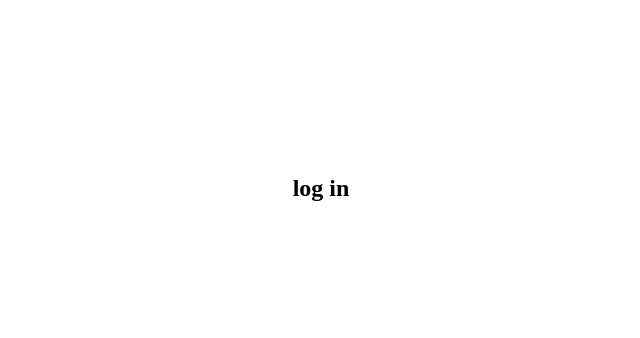
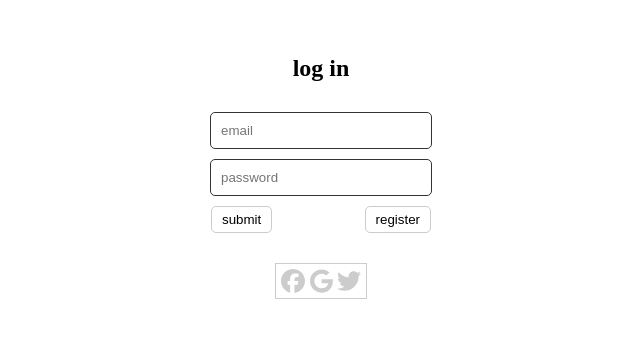
Before and after one commit to ashoaghajan/appartment_items_vite, a React (Vite) app: page /login in a window 1280 px wide. Shown: the part 220-558 px from the top of the page, without its empty margins (327-967 px from the left). Built offline with nearby package versions, Linux system fonts and the light colour scheme.

Commit message:
app_items#2: UI created for login page

```diff
--- /dev/null
+++ b/src/components/Login/LoginForm.tsx
@@ -0,0 +1,34 @@
+import React from "react";
+import {
+  faFacebook,
+  faGoogle,
+  faTwitter,
+} from "@fortawesome/free-brands-svg-icons";
+import { ButtonsWrapper, SocialIcon, SocialIconsWrapper } from "./styles";
+import {
+  StyledButton,
+  StyledForm,
+  StyledInput,
+} from "../core/styledComponents";
+
+interface LoginFormProps {}
+
+const LoginForm: React.FC<LoginFormProps> = () => {
+  return (
+    <StyledForm>
+      <StyledInput type="text" placeholder="email" />
+      <StyledInput type="password" placeholder="password" />
+      <ButtonsWrapper>
+        <StyledButton>submit</StyledButton>
+        <StyledButton>register</StyledButton>
+      </ButtonsWrapper>
+      <SocialIconsWrapper>
+        <SocialIcon icon={faFacebook} />
+        <SocialIcon icon={faGoogle} />
+        <SocialIcon icon={faTwitter} />
+      </SocialIconsWrapper>
+    </StyledForm>
+  );
+};
+
+export default LoginForm;
--- /dev/null
+++ b/src/components/Login/styles.ts
@@ -0,0 +1,30 @@
+import { styled } from "styled-components";
+import { pxToRem } from "../../utils/styleHelpers";
+import { FontAwesomeIcon } from "@fortawesome/react-fontawesome";
+
+export const ButtonsWrapper = styled.div`
+  width: 100%;
+  display: flex;
+  align-items: center;
+  justify-content: space-between;
+  gap: ${pxToRem(50)};
+`;
+
+export const SocialIconsWrapper = styled.div`
+  display: flex;
+  gap: ${pxToRem(5)};
+  margin-top: ${pxToRem(30)};
+  padding: ${pxToRem(5)};
+  border: ${pxToRem(1)} solid ${({ theme }) => theme.colors.light_gray};
+`;
+
+export const SocialIcon = styled(FontAwesomeIcon)`
+  font-size: ${pxToRem(24)};
+  color: ${({ theme }) => theme.colors.light_gray};
+  cursor: pointer;
+
+  &:hover {
+    color: ${({ theme }) => theme.colors.primary_light};
+    background-color: ${({ theme }) => theme.colors.light_gray};
+  }
+`;
--- /dev/null
+++ b/src/components/core/styledComponents.ts
@@ -0,0 +1,33 @@
+import { styled } from "styled-components";
+import { pxToRem } from "../../utils/styleHelpers";
+
+export const StyledForm = styled.form`
+  display: flex;
+  flex-direction: column;
+  align-items: center;
+  height: ${pxToRem(200)};
+  width: ${pxToRem(220)};
+  padding: ${pxToRem(20)};
+`;
+
+export const StyledInput = styled.input`
+  width: calc(100% - ${pxToRem(20)});
+  border: ${pxToRem(1)} solid ${({ theme }) => theme.colors.dark_gray};
+  border-radius: ${pxToRem(5)};
+  margin-bottom: ${pxToRem(10)};
+  padding: ${pxToRem(10)};
+`;
+
+export const StyledButton = styled.button`
+  padding: ${pxToRem(5)} ${pxToRem(10)};
+  border: ${pxToRem(1)} solid ${({ theme }) => theme.colors.light_gray};
+  border-radius: ${pxToRem(5)};
+  background-color: transparent;
+  cursor: pointer;
+  transition: background-color 0.3s ease, color 0.3s ease;
+
+  &:hover {
+    background-color: ${({ theme }) => theme.colors.light_gray};
+    color: ${({ theme }) => theme.colors.primary_light};
+  }
+`;
--- a/src/pages/LoginPage.tsx
+++ b/src/pages/LoginPage.tsx
@@ -1,6 +1,7 @@
 import React from "react";
 import { StyledH2 } from "../components/core/typography";
 import { BaseContainer } from "../containers/BaseContainer";
+import LoginForm from "../components/Login/LoginForm";
 
 interface LoginPageProps {}
 
@@ -8,6 +9,7 @@ export const LoginPage: React.FC<LoginPageProps> = () => {
   return (
     <BaseContainer>
       <StyledH2>log in</StyledH2>
+      <LoginForm />
     </BaseContainer>
   );
 };
```
